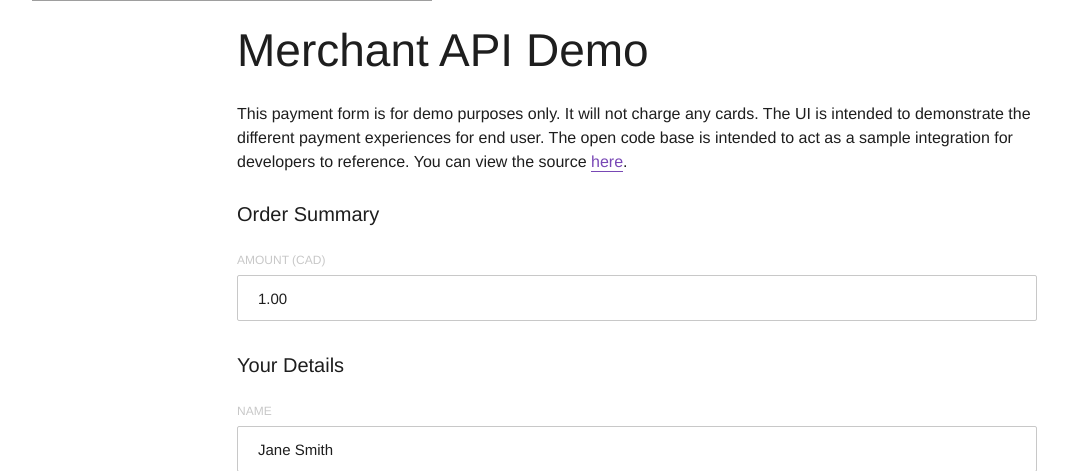
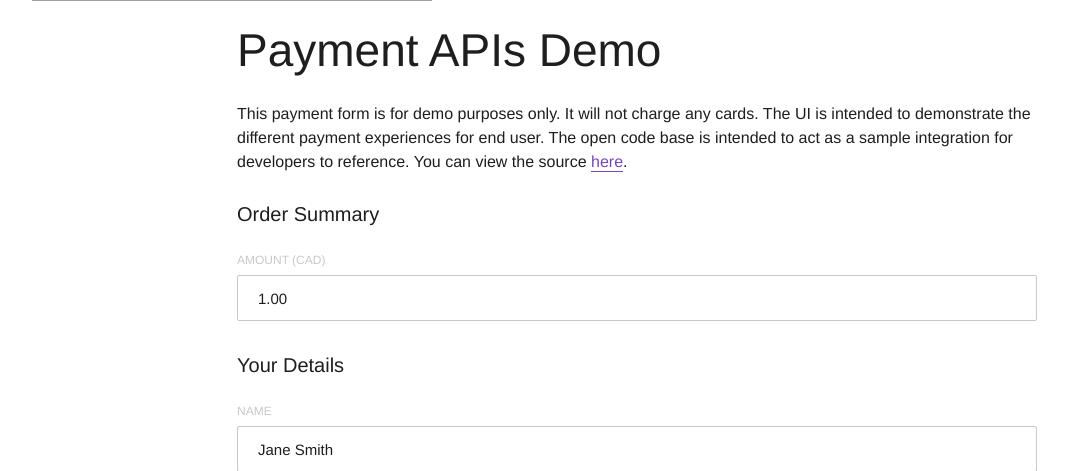
Before and after one commit to bambora/na-payment-apis-demo, a Flask app: page / in a window 1280 px wide. Shown: the part 182-653 px from the top of the page, without its empty margins (3-1071 px from the left). Run offline with Flask 2, Linux system fonts and the light colour scheme; parts of the project's set-up code (start-up, migrations or seed data) failed here and were passed over; some libraries are stand-ins or nearby versions; some web fonts are replaced; grey boxes are pictures that could not be loaded.

Commit message:
Updated repo name and references to Merchant API to be Payment APIs.

```diff
--- a/server/app/blueprints/mobile.py
+++ b/server/app/blueprints/mobile.py
@@ -87,7 +87,7 @@ def process_payment(wallet_type):
     if transaction_type == 'pre-auth':
         complete = False
 
-    # Call on Merchant API to process the payment.
+    # Call on Payments API to process the payment.
     payload = {
         'amount': float(amount),
         'payment_method': 'apple_pay',
@@ -169,7 +169,7 @@ def get_apple_pay_session():
     payload = {
         'merchantIdentifier': 'merchant.com.beanstream.apbeanstream',
         'domainName': 'demo.na.bambora.com',
-        'displayName': 'Merchant API Demo',
+        'displayName': 'Payment APIs Demo',
     }
 
     # Send the request to the Apple Pay server and return the response to the client
--- a/server/app/settings.py
+++ b/server/app/settings.py
@@ -8,7 +8,7 @@ import base64
 import decimal
 
 
-# Bambora Merchant API Server base URL. Defaults to 'https://api.na.bambora.com'
+# Bambora Payment APIs Server base URL. Defaults to 'https://api.na.bambora.com'
 base_url = os.environ.get('SERVER_URL_BASE')
 
 if base_url is None:
--- a/server/app/static/js/customcheckout-controller.js
+++ b/server/app/static/js/customcheckout-controller.js
@@ -206,7 +206,7 @@
             this.showSuccessFeedback('Success! Created token: ' + token);
             this.setPayButton(true);
 
-            // Use token to call payments api
+            // Use token to call Payments API
             this.makeTokenPayment(token);
         },
         makeTokenPayment: function (token) {
--- a/server/app/templates/3ds.html
+++ b/server/app/templates/3ds.html
@@ -7,7 +7,7 @@
 
 <div class="main">
     <header class='display'>Payments</header>
-    <h1>Merchant API Demo</h1>
+    <h1>Payment APIs Demo</h1>
     <p>This payment form is for demo purposes only. It will not charge any cards.
         The UI is intended to demonstrate the different payment experiences for end user.
         The open code base is intended to act as a sample integration for developers to reference.
--- a/server/app/templates/apple-pay.html
+++ b/server/app/templates/apple-pay.html
@@ -7,11 +7,11 @@
 
 <div class="main">
     <header class='display'>Payments</header>
-    <h1>Merchant API Demo</h1>
+    <h1>Payment APIs Demo</h1>
     <p>This payment form is for demo purposes only. It will not charge any cards.
         The UI is intended to demonstrate the different payment experiences for end user.
         The open code base is intended to act as a sample integration for developers to reference.
-        You can view the source <a href="https://github.com/bambora/na-merchant-api-demo" target="_blank">here</a>.
+        You can view the source <a href="https://github.com/bambora/na-payment-api-demo" target="_blank">here</a>.
     </p>
 
     <h2>Apple Pay JS</h2>
--- a/server/app/templates/checkout.html
+++ b/server/app/templates/checkout.html
@@ -7,7 +7,7 @@
 
 <div class="main">
     <header class='display'>Payments</header>
-    <h1>Merchant API Demo</h1>
+    <h1>Payment APIs Demo</h1>
     <p>This payment form is for demo purposes only. It will not charge any cards.
         The UI is intended to demonstrate the different payment experiences for end user.
         The open code base is intended to act as a sample integration for developers to reference.
--- a/server/app/templates/index.html
+++ b/server/app/templates/index.html
@@ -7,7 +7,7 @@
 
 <div class="main">
     <header class='display'>Payments</header>
-    <h1>Merchant API Demo</h1>
+    <h1>Payment APIs Demo</h1>
     <p>This payment form is for demo purposes only. It will not charge any cards.
         The UI is intended to demonstrate the different payment experiences for end user.
         The open code base is intended to act as a sample integration for developers to reference.
--- a/server/app/templates/snippets/head.html
+++ b/server/app/templates/snippets/head.html
@@ -1,4 +1,4 @@
-<title>Bambora Merchant API Demo</title>
+<title>Bambora Payment APIs Demo</title>
 <link rel="shortcut icon" type="image/png" href="{{ url_for('static', filename='images/favicon.ico') }}">
 <link rel=stylesheet type=text/css href="{{ url_for('static', filename='css/dist/ui.bambora.1.0.1.css') }}">
 <link rel=stylesheet type=text/css href="{{ url_for('static', filename='css/customcheckout.css') }}">
```
Also changed, not shown: README.md.
